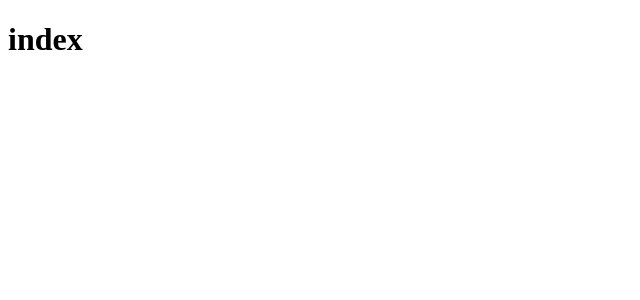
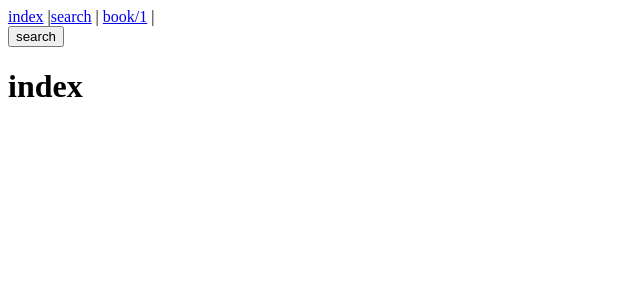
Before and after one commit to jangjaeko/NextJS_page_router, a Next.js app: page / in a window 1280 px wide. Shown: the top 300 px of the page, without its empty margins (0-640 px from the left). Built offline with nearby package versions, Linux system fonts and the light colour scheme.

Commit message:
feat: navigating setting

```diff
--- a/src/pages/_app.tsx
+++ b/src/pages/_app.tsx
@@ -1,5 +1,22 @@
 import type { AppProps } from "next/app";
-
+import Link from "next/link";
+import { useRouter } from "next/router";
 export default function App({ Component, pageProps }: AppProps) {
-  return <Component {...pageProps} />;
+  const router = useRouter();
+  const onClickBtn = () => {
+    router.push("/search");
+    // router.replace("/search");
+  };
+  return (
+    <>
+      <header>
+        <Link href="/">index</Link> |<Link href="/search">search</Link> |{" "}
+        <Link href="/book/1">book/1</Link> |{" "}
+        <div>
+          <button onClick={onClickBtn}>search</button>
+        </div>
+      </header>
+      <Component {...pageProps} />
+    </>
+  );
 }
```
